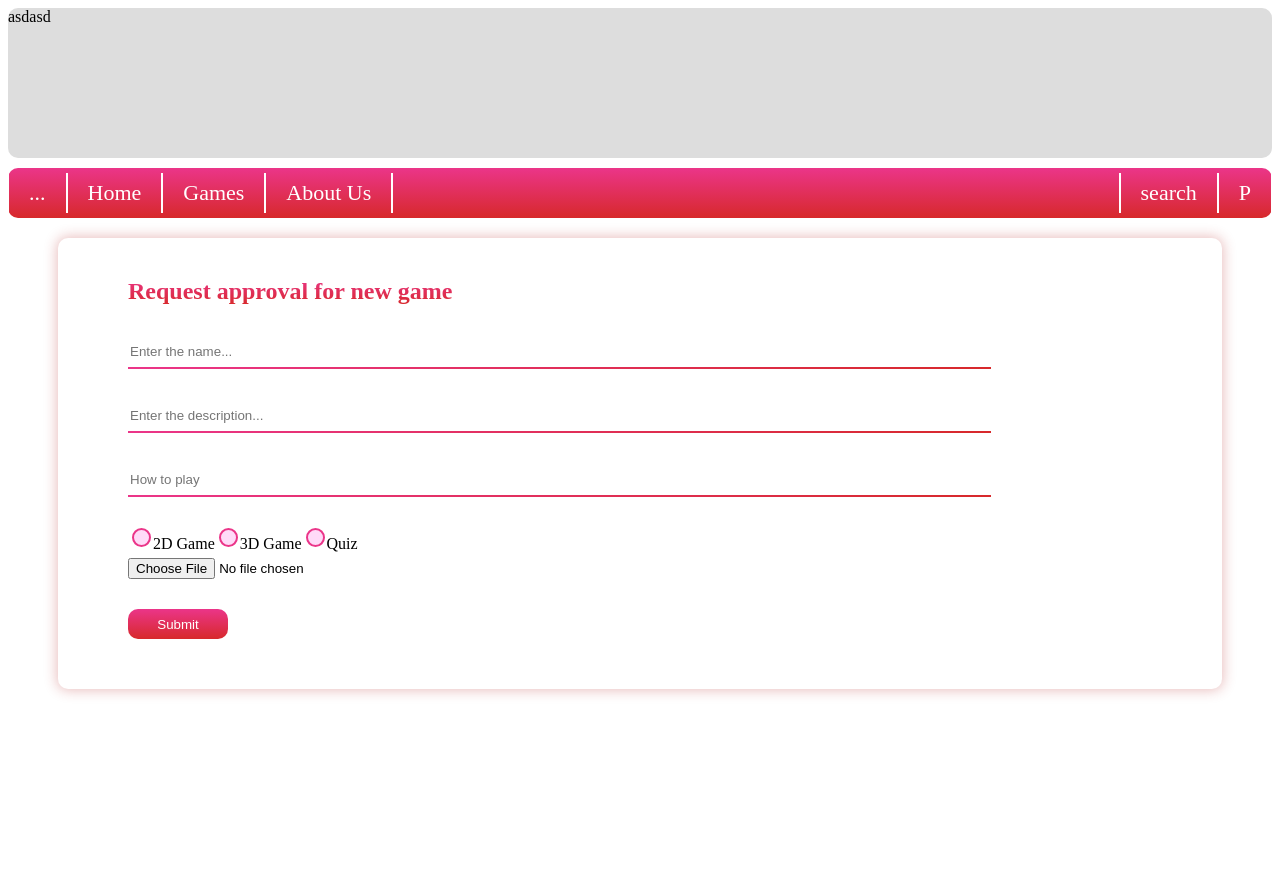
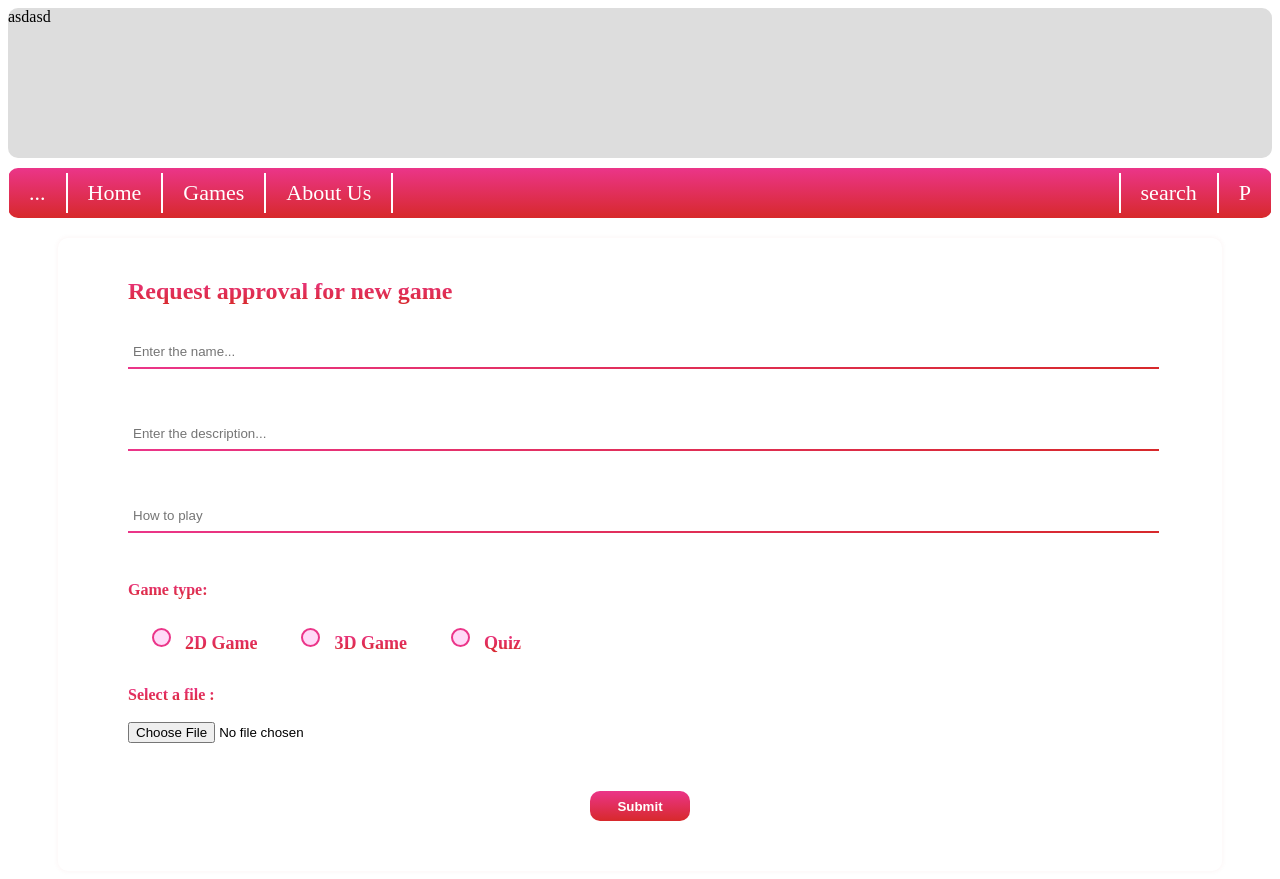
Before and after one commit to ravinduiddamalgoda/educo-sliit, a PHP site: page /add_game.php in a window 1280 px wide. Before the commit the page ends 696 px from the top, so only its background shows below. Run offline with PHP 8.4, Linux system fonts and the light colour scheme.

Commit message:
Added extra space between radio buttons, made them mandatory.
Added extra space between radio buttons, made them mandatory.

```diff
--- a/add_game.php
+++ b/add_game.php
@@ -71,17 +71,19 @@ if(isset($_POST["submit"])) {
 					<div class="form-title">Request approval for new game</div>
 					<div class="input-container">
 						<input class="form-input" type="text" name="gname" title="Name of the game"
-       placeholder="Enter the name..."/><br/>
+       placeholder="Enter the name..." required/><br/>
 					</div>
 					<div class="input-container">
 						<input class="form-input" type="text" name="desc" title="Description of the game"
-       placeholder="Enter the description..."/><br/>
+       placeholder="Enter the description..." required/><br/>
 					</div>
 					<div class="input-container">
 						<input class="form-input" type="text" name="htp" title="How to play?"
-       placeholder="How to play"/><br/>
+       placeholder="How to play" required/><br/>
 					</div>
 		<div class="main-radio-container">
+			<div class="radio-label">Game type:</div><br/>
+			<div class="sub-radio-container">
 				<div class="radio-container">
 						<input class="form-radio" type="radio" name="gtype" value="2D Game"/>
 						<label for="2D Game">2D Game</label><br/>
@@ -94,10 +96,19 @@ if(isset($_POST["submit"])) {
 						<input class="form-radio" type="radio" name="gtype" value="Quiz"/>
 						<label for="Quiz">Quiz</label><br/>
 				</div>
+			</div>
 			<br/>
 		</div>
-					<input type="file" name="file"/><br/>
+		<div class="file">
+			<label class="label">
+				<div>Select a file :</div><br/>
+        		<input type="file" name="file" required/>
+      		</label>
+		</div>
+		<br/>
+		<div class="submit-container">
 					<input class="button submit" type="submit" value="Submit" name="submit">
+		</div>
 				</form>
 			</div>
 		</div>
--- a/src/css/style.css
+++ b/src/css/style.css
@@ -23,6 +23,19 @@ input[type='radio']:after {
 	visibility: visible;
 	border: 2px solid rgba(235,53,137,1);
 }
+input[type='radio']:hover:after {
+	width: 15px;
+	height: 15px;
+	border-radius: 15px;
+	top: -2px;
+	left: -1px;
+	position: relative;
+	background-color: rgb(244, 141, 189);
+	content: '';
+	display: inline-block;
+	visibility: visible;
+	border: 2px solid rgba(235,53,137,1);
+}
 
 input[type='radio']:checked:after {
 	width: 15px;
@@ -37,10 +50,6 @@ input[type='radio']:checked:after {
 	visibility: visible;
 	border: 2px solid rgba(235,53,137,1);
 }
-
-
-
-
 
 
 .adspace{
@@ -153,7 +162,7 @@ input[type='radio']:checked:after {
 .content{
 	border-radius : 10px;
 	margin:0px 50px;
-	box-shadow: 0px 0px 13px 1px #b425254f;
+	box-shadow: 0px 0px 5px 1px #b425250a;
 	padding: 20px;
 }
 
@@ -166,7 +175,7 @@ input[type='radio']:checked:after {
 
 /***********************************************************************/
 #new_game{
-	margin-left: 50px;
+	margin: 0px 50px;
 }
 
 .form-title{
@@ -176,6 +185,7 @@ input[type='radio']:checked:after {
 	margin-top: 20px;
 	background: var(--theme-gradient-normal);
  	-webkit-background-clip: text;
+	background-clip: text;
   	-webkit-text-fill-color: transparent;
 }
 
@@ -188,34 +198,109 @@ input[type='radio']:checked:after {
 	height: 30px;
 	border:0px;
 	margin-bottom: 30px;
+	padding-left : 5px;
+	display: block;
 	margin-left: auto;
 	margin-right: auto;
 	outline:0;
 	border-bottom: 2px solid;
   	border-image: var(--theme-gradient-rotated);
   	border-image-slice: 1;
-	width : 80%;
+	width : 100%;
 	border-radius: 5px;
 }
+
+.form-input:hover{
+	/*background: rgb(235,53,137);*/
+	background-image: linear-gradient(0deg, rgba(235,53,137,0.1) 0%, rgba(255,255,255,1) 100%);
+}
 /*
-.form-input:hover{
-	background: var(--theme-gradient-input);
+.main-radio-container{
+
 }
 */
-.main-radio-container{
+.sub-radio-container{
 	display: flex;
 }
+
 .radio-container{
+	margin: 10px 20px;
+}
 
+.radio-container input{
+	margin-right:15px;
+}
+
+.radio-container label{
+	font-size: 18px;
+	font-weight: bolder;
+	margin-bottom: 30px;
+	margin-top: 20px;
+	background: var(--theme-gradient-normal);
+ 	-webkit-background-clip: text;
+	 background-clip: text;
+  	-webkit-text-fill-color: transparent;
+}
+
+.radio-label{
+	font-size: 16px;
+	font-weight: bolder;
+	background: var(--theme-gradient-normal);
+ 	-webkit-background-clip: text;
+	 background-clip: text;
+  	-webkit-text-fill-color: transparent;
 }
 
 .form-radio{
 	margin-bottom: 15px;
 }
 
-.submit{
+.file div{
+	font-size: 16px;
+	font-weight: bolder;
+	background: var(--theme-gradient-normal);
+ 	-webkit-background-clip: text;
+	 background-clip: text;
+  	-webkit-text-fill-color: transparent;
+}
+
+/*
+label.label input[type="file"] {
+	position: absolute;
+	top: -1000px;
+}
+
+.label {
+	color: #fff;
+	cursor: pointer;
 	width:100px;
 	height: 30px;
+	border: 0px;
+	border-radius: 10px;
+	margin: 5px;
+	background-image: var(--theme-gradient-normal);
+	display: inline-block;
+}
+.label:hover {
+	background-image: var(--theme-gradient-light);
+}
+.label:active {
+	ackground-image: var(--theme-gradient-rotated);
+}
+.label:invalid + span {
+	color: #000000;
+}
+.label:valid + span {
+	color: #ffffff;
+}
+
+*/
+
+.submit{
+	display: block;
+	width:100px;
+	height: 30px;
+	font-weight: bold;
 	border: 0px;
 	border-radius: 10px;
 	margin:30px auto;
```
Lines whose indentation alone changed are shown as unchanged.
